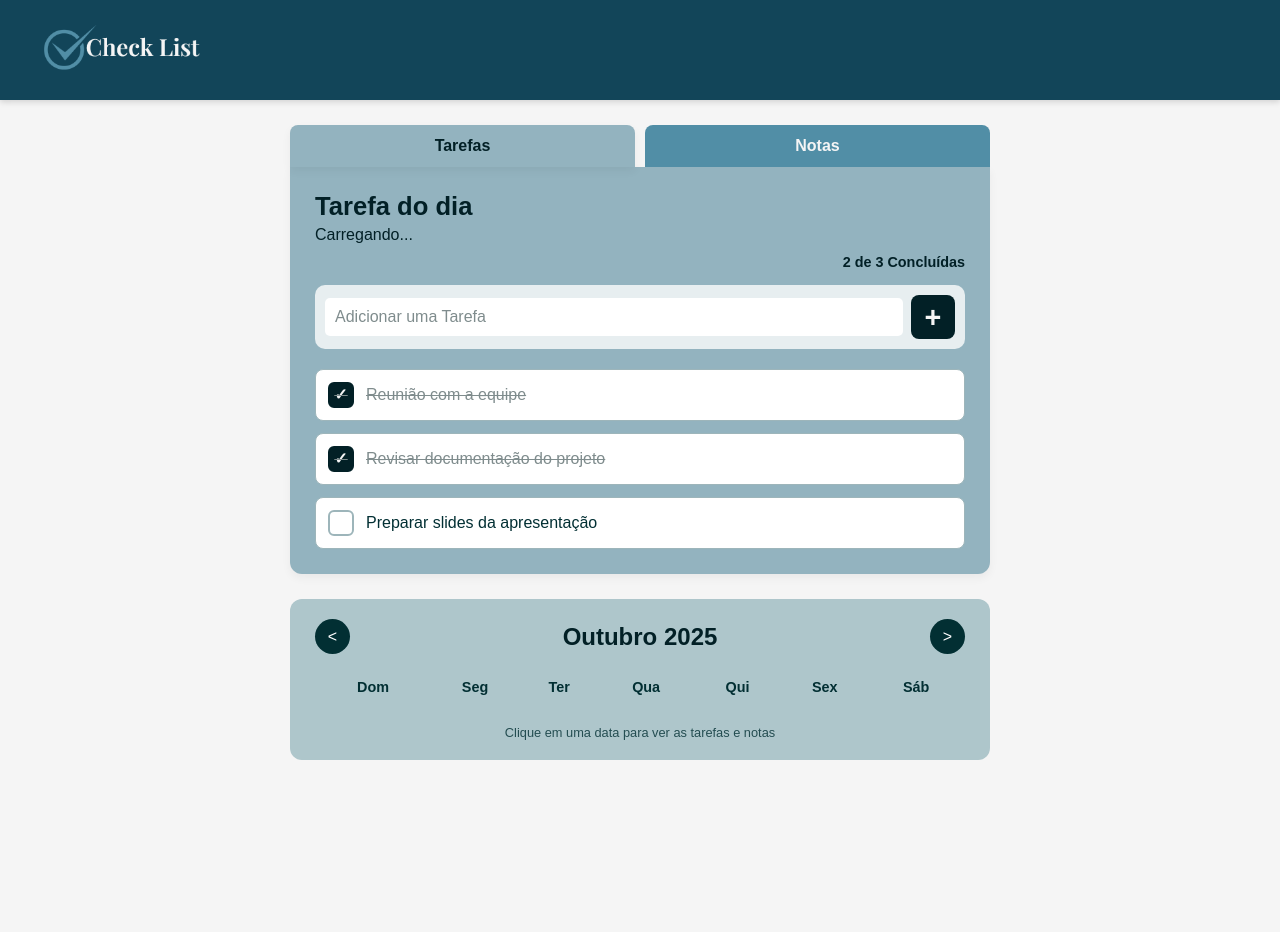
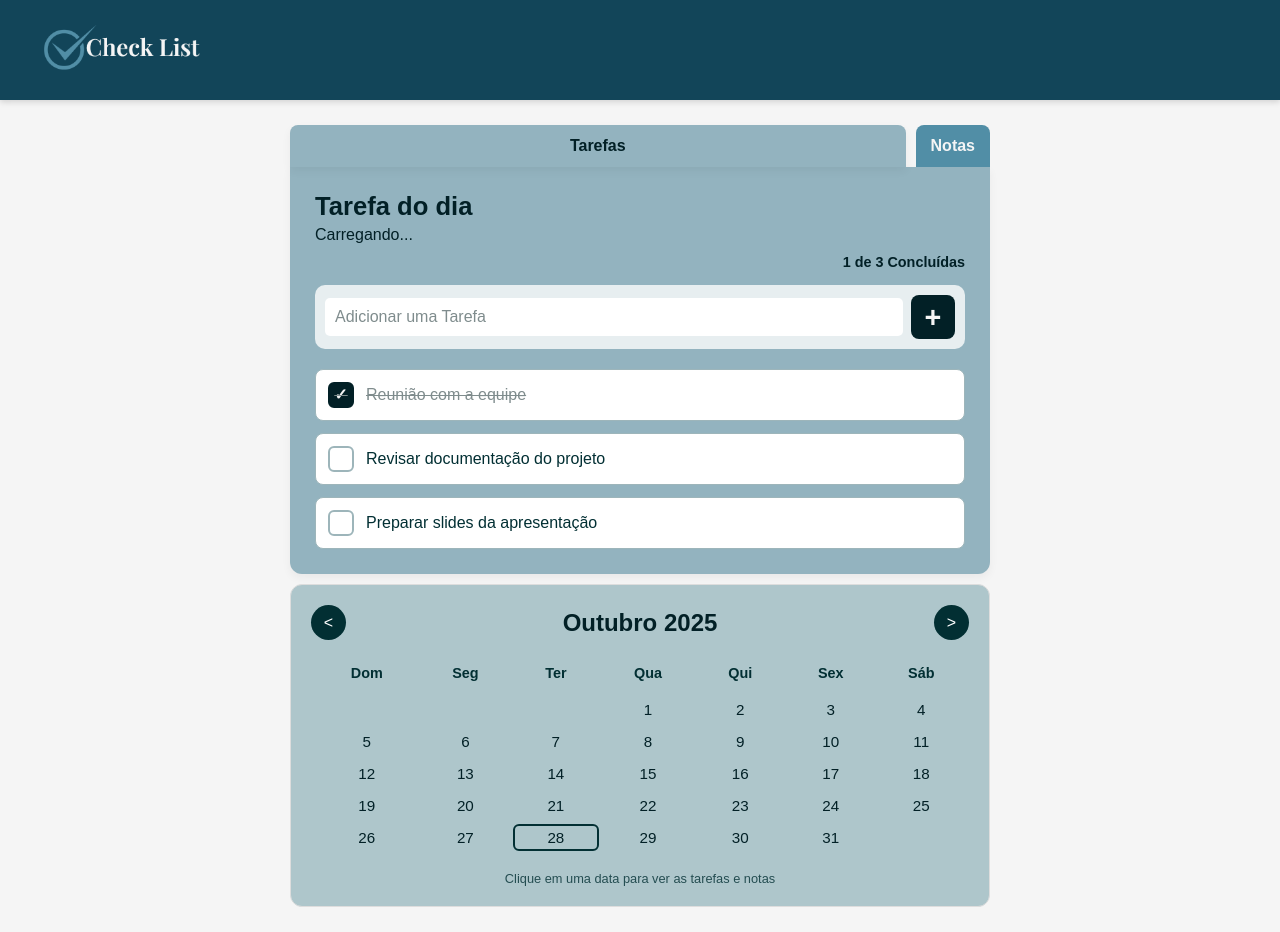
Before and after one commit to pedrovieira55/Checklist, a plain HTML site: page tarefas.html in a window 1280 px wide. Both pictures are taken after a click on the label "Reunião com a equipe". Before the commit the page ends 800 px from the top, so only its background shows below. Drawn offline with Linux system fonts and the light colour scheme.

Commit message:
modificação javascript e tela de notas

```diff
--- a/script.js
+++ b/script.js
@@ -1,131 +1,201 @@
 document.addEventListener('DOMContentLoaded', () => {
 
+    /* =========================================================
+       LOCAL STORAGE - Salva e carrega tarefas
+    ============================================================ */
     const Storage = {
         KEY: 'checklistTasks',
+
         load: () => {
             const storedTasks = localStorage.getItem(Storage.KEY);
-            if (storedTasks) {
-                return JSON.parse(storedTasks);
-            }
+            if (storedTasks) return JSON.parse(storedTasks);
             return [
-                { id: 1, text: 'Reunião com a equipe', completed: true },
-                { id: 2, text: 'Revisar documentação do projeto', completed: true },
+                { id: 1, text: 'Reunião com a equipe', completed: false },
+                { id: 2, text: 'Revisar documentação do projeto', completed: false },
                 { id: 3, text: 'Preparar slides da apresentação', completed: false }
             ];
         },
+
         save: (tasks) => {
             localStorage.setItem(Storage.KEY, JSON.stringify(tasks));
         }
     };
 
+    /* =========================================================
+       DOM - Elementos principais
+    ============================================================ */
     const DOM = {
         taskList: document.querySelector('.lista-tarefas'),
         statusText: document.querySelector('.status'),
         addTaskInput: document.querySelector('.add-tarefa input[type="text"]'),
         addTaskButton: document.querySelector('.add-tarefa .add-btn'),
-        tabButtons: document.querySelectorAll('.tab'),
-        tarefasSection: document.querySelector('.tarefas'),
         calendarioSection: document.querySelector('.calendario'),
+
+        // Calendário
+        calendarBody: document.querySelector('#calendar'),
+        monthYearLabel: document.querySelector('#MesAno'),
+        prevBtn: document.querySelector('#AntMes'),
+        nextBtn: document.querySelector('#ProxMes'),
 
         createTaskElement: (task) => {
             const taskDiv = document.createElement('div');
             taskDiv.classList.add('tarefa');
             if (task.completed) taskDiv.classList.add('concluida');
             taskDiv.dataset.taskId = task.id;
+
             taskDiv.innerHTML = `
-                <input type="checkbox" ${task.completed ? 'checked' : ''} data-id="${task.id}">
-                <label>${task.text}</label>
+                <input type="checkbox" id="task-${task.id}" ${task.completed ? 'checked' : ''} data-id="${task.id}">
+                <label for="task-${task.id}">${task.text}</label>
             `;
             return taskDiv;
         },
 
         renderTasks: (tasks) => {
             DOM.taskList.innerHTML = '';
-            tasks.forEach(task => DOM.taskList.appendChild(DOM.createTaskElement(task)));
+            tasks.forEach(task => {
+                DOM.taskList.appendChild(DOM.createTaskElement(task));
+            });
             DOM.updateTaskStatus(tasks);
         },
 
         updateTaskStatus: (tasks) => {
-            const totalTasks = tasks.length;
-            const completedTasks = tasks.filter(task => task.completed).length;
-            DOM.statusText.textContent = `${completedTasks} de ${totalTasks} Concluídas`;
-        },
-
-        switchTab: (tabName) => {
-            DOM.tabButtons.forEach(btn => {
-                btn.classList.remove('active');
-                if (btn.textContent.includes(tabName)) btn.classList.add('active');
-            });
-            if (tabName === 'Tarefas') {
-                DOM.tarefasSection.style.display = 'block';
-                DOM.calendarioSection.style.display = 'none';
-            } else {
-                DOM.calendarioSection.style.display = 'block';
-                DOM.tarefasSection.style.display = 'none';
-            }
+            const total = tasks.length;
+            const done = tasks.filter(t => t.completed).length;
+            DOM.statusText.textContent = `${done} de ${total} Concluídas`;
         }
     };
 
+    /* =========================================================
+       APP PRINCIPAL
+    ============================================================ */
     const App = {
         tasks: [],
+        currentDate: new Date(),
 
         init: () => {
             App.tasks = Storage.load();
             DOM.renderTasks(App.tasks);
+            App.renderCalendar();
             App.initListeners();
-            DOM.calendarioSection.style.display = 'none';
-            DOM.tarefasSection.style.display = 'block';
         },
 
         addTask: () => {
             const text = DOM.addTaskInput.value.trim();
             if (text === '') return;
+
             const newId = App.tasks.length > 0 ? Math.max(...App.tasks.map(t => t.id)) + 1 : 1;
             const newTask = { id: newId, text, completed: false };
+
             App.tasks.push(newTask);
+            Storage.save(App.tasks);
             DOM.addTaskInput.value = '';
-            App.refreshApp();
+            DOM.renderTasks(App.tasks);
         },
 
         toggleTaskCompletion: (taskId) => {
-            const taskIndex = App.tasks.findIndex(task => task.id === taskId);
-            if (taskIndex !== -1) {
-                App.tasks[taskIndex].completed = !App.tasks[taskIndex].completed;
-                App.refreshApp();
+            const index = App.tasks.findIndex(t => t.id === taskId);
+            if (index !== -1) {
+                App.tasks[index].completed = !App.tasks[index].completed;
+                Storage.save(App.tasks);
+                DOM.renderTasks(App.tasks);
             }
         },
 
-        refreshApp: () => {
-            Storage.save(App.tasks);
-            DOM.renderTasks(App.tasks);
+        /* ======================== CALENDÁRIO ========================== */
+        renderCalendar: () => {
+            const month = App.currentDate.getMonth();
+            const year = App.currentDate.getFullYear();
+
+            const firstDay = new Date(year, month, 1);
+            const lastDay = new Date(year, month + 1, 0);
+
+            const startDay = firstDay.getDay(); // 0 = domingo
+            const totalDays = lastDay.getDate();
+
+            // Atualiza título
+            const meses = [
+                "Janeiro", "Fevereiro", "Março", "Abril", "Maio", "Junho",
+                "Julho", "Agosto", "Setembro", "Outubro", "Novembro", "Dezembro"
+            ];
+            DOM.monthYearLabel.textContent = `${meses[month]} ${year}`;
+
+            // Remove linhas anteriores
+            const oldTbody = DOM.calendarBody.querySelector('tbody');
+            if (oldTbody) oldTbody.remove();
+
+            // Cria novo corpo da tabela
+            const tbody = document.createElement('tbody');
+            let row = document.createElement('tr');
+
+            // Dias vazios antes do início do mês
+            for (let i = 0; i < startDay; i++) {
+                const empty = document.createElement('td');
+                empty.classList.add('inactive');
+                row.appendChild(empty);
+            }
+
+            // Dias do mês
+            for (let day = 1; day <= totalDays; day++) {
+                if (row.children.length === 7) {
+                    tbody.appendChild(row);
+                    row = document.createElement('tr');
+                }
+
+                const cell = document.createElement('td');
+                cell.textContent = day;
+
+                const today = new Date();
+                if (
+                    day === today.getDate() &&
+                    month === today.getMonth() &&
+                    year === today.getFullYear()
+                ) {
+                    cell.classList.add('today');
+                }
+
+                cell.addEventListener('click', () => {
+                    tbody.querySelectorAll('td').forEach(td => td.classList.remove('active'));
+                    cell.classList.add('active');
+                    console.log(`Dia ${day}/${month + 1}/${year} selecionado.`);
+                });
+
+                row.appendChild(cell);
+            }
+
+            // Preenche os espaços vazios no final do mês
+            while (row.children.length < 7) {
+                const empty = document.createElement('td');
+                empty.classList.add('inactive');
+                row.appendChild(empty);
+            }
+            tbody.appendChild(row);
+
+            DOM.calendarBody.appendChild(tbody);
         },
 
+        changeMonth: (offset) => {
+            App.currentDate.setMonth(App.currentDate.getMonth() + offset);
+            App.renderCalendar();
+        },
+
+        /* ======================== EVENTOS ========================== */
         initListeners: () => {
             DOM.addTaskButton.addEventListener('click', App.addTask);
-            DOM.addTaskInput.addEventListener('keypress', (e) => {
+            DOM.addTaskInput.addEventListener('keypress', e => {
                 if (e.key === 'Enter') App.addTask();
             });
-            DOM.taskList.addEventListener('change', (e) => {
-                const target = e.target;
-                if (target.matches('input[type="checkbox"]')) {
-                    const taskId = parseInt(target.dataset.id);
-                    App.toggleTaskCompletion(taskId);
+
+            DOM.taskList.addEventListener('change', e => {
+                if (e.target.matches('input[type="checkbox"]')) {
+                    const id = parseInt(e.target.dataset.id);
+                    App.toggleTaskCompletion(id);
                 }
             });
-            document.querySelector('.tabs').addEventListener('click', (e) => {
-                const clickedButton = e.target.closest('.tab');
-                if (clickedButton) {
-                    const tabName = clickedButton.textContent.trim().includes('Tarefas') ? 'Tarefas' : 'Notas';
-                    DOM.switchTab(tabName);
-                }
-            });
-            document.querySelectorAll('.calendario table tbody td:not(:empty)').forEach(cell => {
-                cell.addEventListener('click', function() {
-                    document.querySelectorAll('.calendario table tbody td').forEach(c => c.classList.remove('selected-day'));
-                    this.classList.add('selected-day');
-                    console.log(`Dia ${this.textContent} selecionado.`);
-                });
-            });
+
+            if (DOM.prevBtn && DOM.nextBtn) {
+                DOM.prevBtn.addEventListener('click', () => App.changeMonth(-1));
+                DOM.nextBtn.addEventListener('click', () => App.changeMonth(1));
+            }
         }
     };
 
--- a/style.css
+++ b/style.css
@@ -284,3 +284,41 @@ table#calendar td.active {
     opacity: 0.8;
     margin-top: 15px;
 }
+
+
+
+/* 1. Efeito de Riscado na Tarefa Concluída */
+
+.tarefa.concluida label {
+    text-decoration: line-through;
+    color: #888;
+}
+
+/* 2. Visibilidade da Seção do Calendário (Ajuste Básico) */
+
+.calendario {
+    /* Garante que o calendário apareça quando 'display: block' for ativado */
+    padding: 20px;
+    border: 1px solid #ddd;
+    margin-top: 10px;
+}
+
+/* 3. Estilização da Mensagem de Sucesso */
+.success-message {
+    position: fixed; /* Fixa na tela */
+    top: 20px;
+    left: 50%;
+    transform: translateX(-50%); /* Centraliza horizontalmente */
+    background-color: #4CAF50;
+    color: white;
+    padding: 10px 20px;
+    border-radius: 5px;
+    z-index: 1000; /* Garante que fique acima de outros elementos */
+    opacity: 0;
+    pointer-events: none; /* Não bloqueia cliques quando invisível */
+    transition: opacity 0.5s ease-in-out; /* Transição suave */
+    box-shadow: 0 4px 8px rgba(0, 0, 0, 0.1);
+}
+.notas-link {
+  text-decoration: none;
+}
--- a/tarefas.html
+++ b/tarefas.html
@@ -1,6 +1,5 @@
 <!DOCTYPE html>
 <html lang="pt-BR">
-
 <head>
   <meta charset="UTF-8">
   <meta name="viewport" content="width=device-width, initial-scale=1.0">
@@ -15,12 +14,16 @@
   </header>
 
   <div class="Botoes">
-    <button class="tarefas">
-      <i class="fas fa-check-square">
-      </i> Tarefas</button>
-    <button class="notas1">
-      <i class="fas fa-calendar-days">
-      </i> Notas</button>
+    <button class="tarefas active">
+      <i class="fas fa-check-square"></i> Tarefas
+    </button>
+
+    <!-- botão que leva à página de notas -->
+    <a href="teladenotas.html" class="notas-link">
+      <button class="notas1">
+        <i class="fas fa-calendar-days"></i> Notas
+      </button>
+    </a>
   </div>
 
   <main>
@@ -34,8 +37,7 @@
         <button class="add-btn">+</button>
       </div>
 
-      <div class="lista-tarefas">
-      </div>
+      <div class="lista-tarefas"></div>
     </section>
 
     <section class="calendario">
@@ -61,9 +63,8 @@
 
       <p class="msg">Clique em uma data para ver as tarefas e notas</p>
     </section>
+  </main>
 
-  </main>
   <script src="script.js"></script>
 </body>
-
 </html>
```
Also changed, not shown: notas.css (+24 -16 lines), teladenotas.html (+11 -3 lines).
